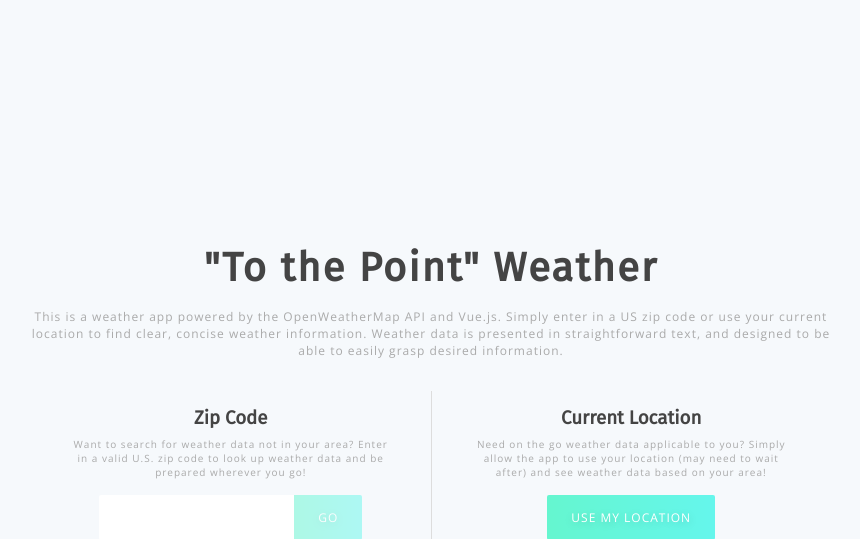
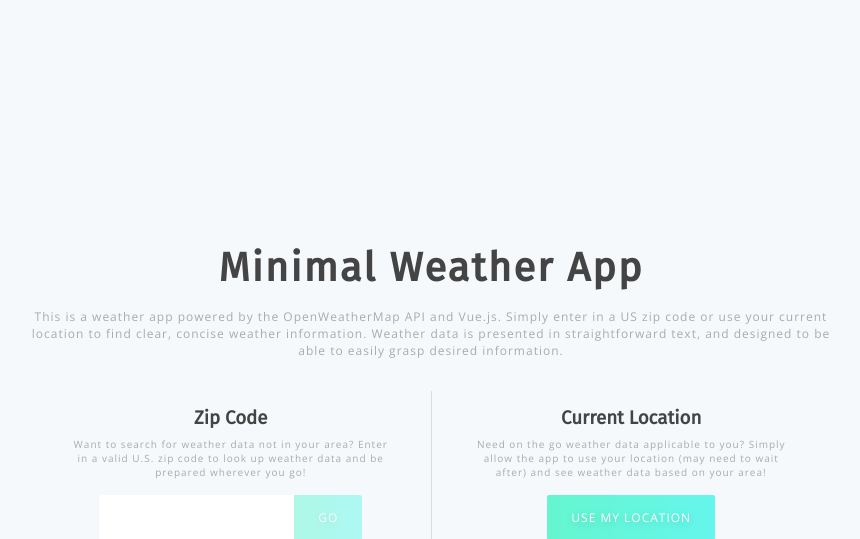
Before and after one commit to joewang96/minimal-weather, a Flask app: page / in a window 1280 px wide. Shown: the top 539 px of the page, without its empty margins (209-1069 px from the left). Run offline with Flask 2, Linux system fonts and the light colour scheme; data that the repository does not hold is empty; some libraries are stand-ins or nearby versions.

Commit message:
Title Change of Landing Page

```diff
--- a/templates/landing.html
+++ b/templates/landing.html
@@ -11,7 +11,7 @@
         <transition name="fade-up" mode="out-in">
             <!-- Launch view -->
             <div v-if="launched === false" id="_launch" class="main-container" :key="0">
-                <h1>"To the Point" Weather</h1>
+                <h1>Minimal Weather App</h1>
                 <p>This is a weather app powered by the OpenWeatherMap API and Vue.js. Simply enter in a US zip code or use your current location to find clear, concise weather information. Weather data is presented in straightforward text, and designed to be able to easily grasp desired information.</p>
 
                 <div class="choice-container">
```
